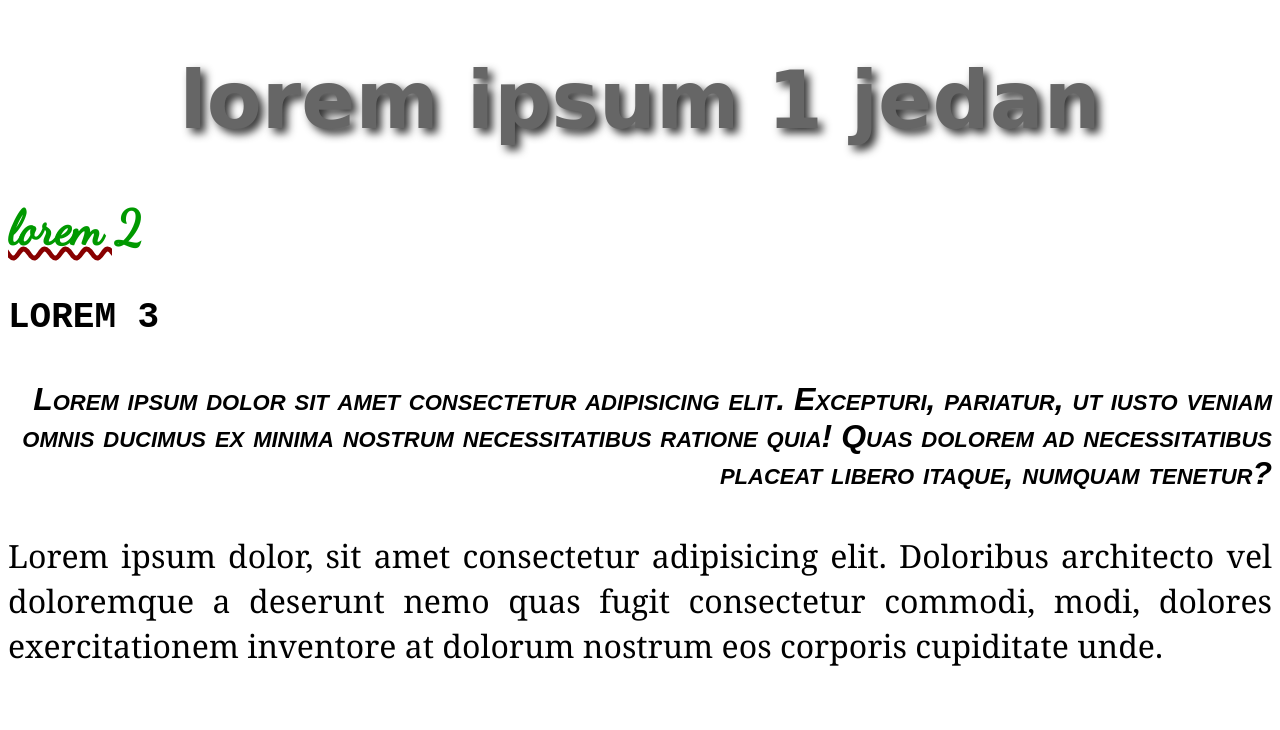
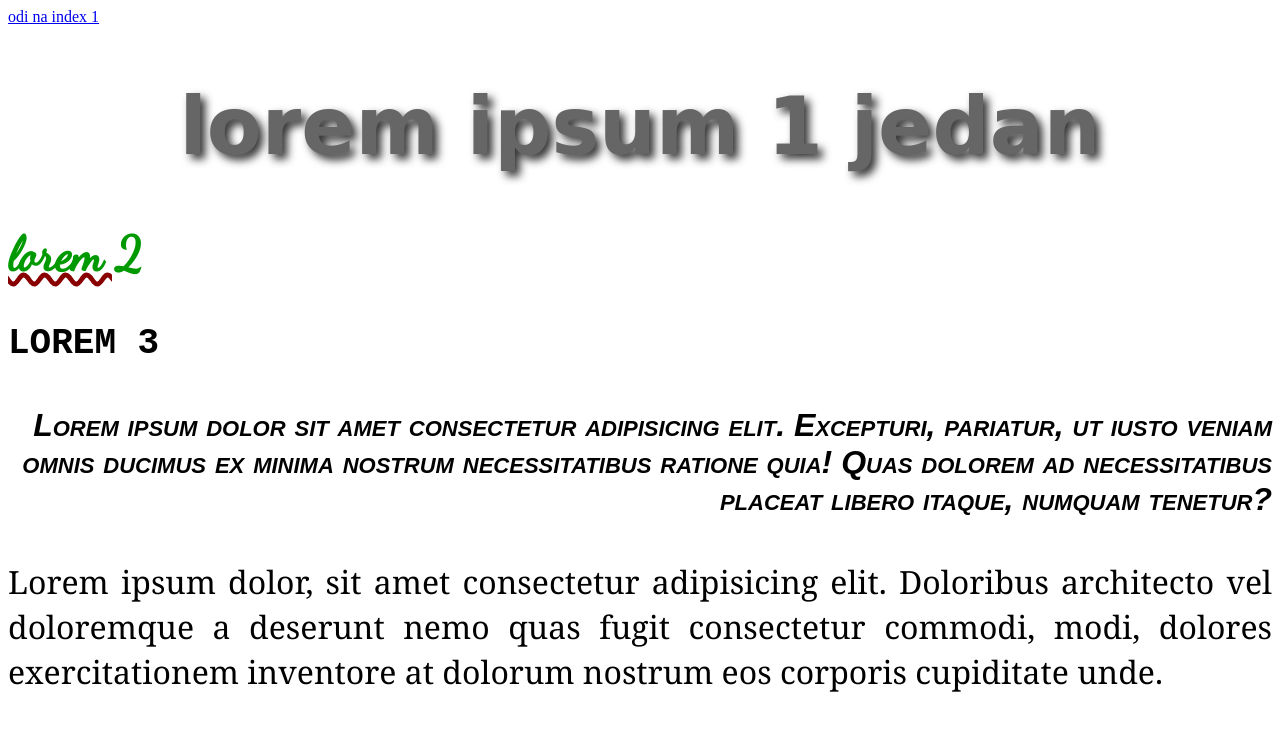
Before and after one commit to gerba031/2024_03_13_algebra_css_1, a plain HTML site: page index2.html in a window 1280 px wide. Drawn offline with Linux system fonts and the light colour scheme; a web font is replaced by a local one.

Commit message:
dodani linkovi na stranice na vrhu

```diff
--- a/index2.html
+++ b/index2.html
@@ -11,6 +11,7 @@
     <link rel="stylesheet" href="./styles/index2-specific.css" />
   </head>
   <body>
+    <a href="./index.html">odi na index 1</a>
     <h1>lorem ipsum 1 jedan</h1>
     <h2>lorem 2</h2>
     <h3>lorem 3</h3>
```
Also changed, not shown: index.html (+2 -0 lines).
